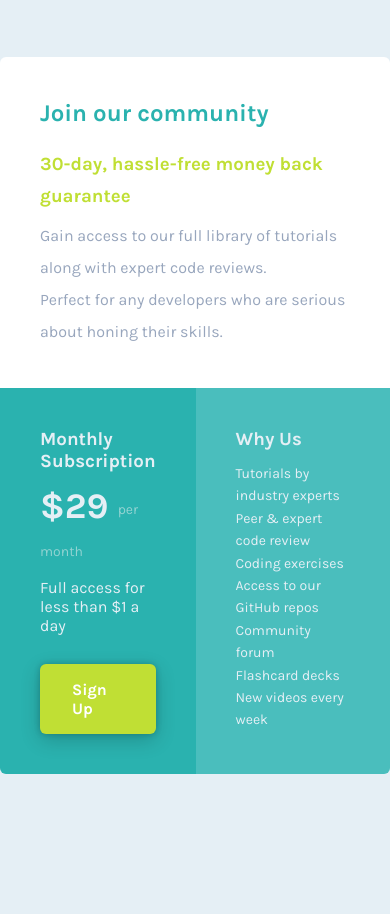
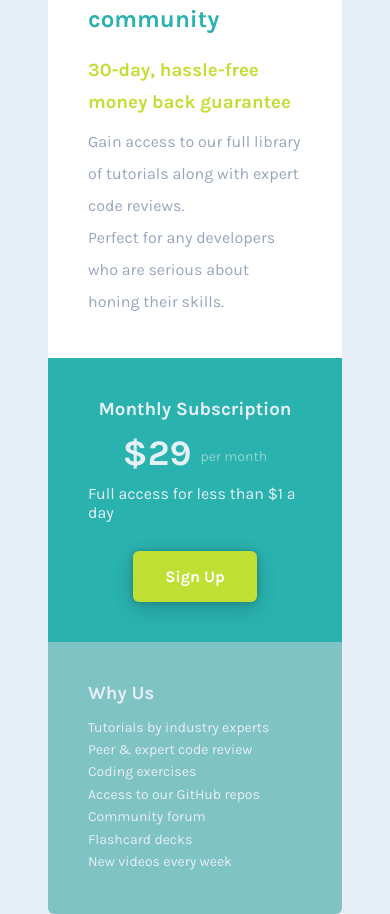
Before and after one commit to hemanuela/single-price-grid-component-master, a plain HTML site: page index.html in a window 390 px wide. Before the commit the page ends 844 px from the top, so only its background shows below. Drawn offline with Linux system fonts and the light colour scheme.

Commit message:
initial commit

```diff
--- a/index.html
+++ b/index.html
@@ -12,7 +12,7 @@
   <link href="https://fonts.googleapis.com/css2?family=Karla:wght@400;700&display=swap" rel="stylesheet">
 
   <!--CSS-->
-  <link rel="stylesheet" href=/single-price-grid-component-master\style.css>
+  <link rel="stylesheet" href="style.css">
 
   <title>Frontend Mentor | Single Price Grid Component</title>
 
@@ -21,18 +21,27 @@
 <body>
 
   <main>
-    <div class="header">
+
+    <!--Announce part-->
+
+    <div class="body-columns">
+
+
+      <div id="header">
         <h2>Join our community</h2>
 
-        <h3 class="yellow-title">30-day, hassle-free money back guarantee</h3>
+        <h3>30-day, hassle-free money back guarantee</h3>
 
         <p>Gain access to our full library of tutorials along with expert code reviews.</p>
         <p>Perfect for any developers who are serious about honing their skills.</p>
-    </div>
+      </div>
 
-    <div class="container">
-      <div class="subscription">
-        <h3> Monthly Subscription</h3>
+    <!--Two columns part-->
+
+
+
+        <div id="subscription">
+          <h3> Monthly Subscription</h3>
 
             <p id="dollar">&dollar;29 <span>per month</span></p>
 
@@ -40,10 +49,10 @@
 
             <div class="button">Sign Up </div>
 
-      </div>
+        </div>
 
-      <div class="why-us">
-        <h3>Why Us</h3>
+        <div id="why-us">
+          <h3>Why Us</h3>
 
             <p>
             Tutorials by industry experts <br/>
@@ -55,7 +64,7 @@
             New videos every week <br/>
             </p>
 
-      </div>
+        </div>
 
     </div>
 
--- a/style.css
+++ b/style.css
@@ -4,6 +4,7 @@
     box-sizing: border-box;
 }
 
+/** General style **/
 html{
     font-family: 'Karla', sans-serif;
     font-size: 16px;
@@ -15,29 +16,107 @@ html{
     max-width: 100%;
 }
 
+/** Display Grid **/
+.body-columns{
+    display: grid;
+    height: 100vh;
+    grid-template-columns: 1fr 1fr;
+    grid-template-rows: 0.25fr 0.25fr;
+    grid-template-areas:
+        "header header"
+        "subscription why-us";
+    align-content: center;
+}
 
-h2{ /** Cyan **/
+#header{
+    background-color: white;
+    grid-area: header;
+    padding: 40px;
+    border-radius: 6px 6px 0 0;
+    border-left: none;
+    line-height: 2rem;
+}
+
+#subscription{
+    background-color: hsl(179, 62%, 43%);
+    grid-area: subscription;
+    padding: 40px;
+    border-radius: 0px 0px 0px 6px;
+    border-left: none;
+    justify-items: center;
+}
+
+#why-us{
+    background-color: hsla(179, 37%, 56%, 0.781);
+    grid-area: why-us;
+    padding: 40px;
+    border-radius: 0px 0px 6px 0px;
+    border-left: none;
+}
+
+
+/** Titles **/
+#header h2{ /** Cyan - Join our community **/
     color: hsl(179, 62%, 43%);
     padding-bottom: 1.2rem;
 }
 
-h3.yellow-title{ /** Bright Yellow **/
+#header h3{ /** Bright Yellow - 30-day... **/
     color: hsl(71, 73%, 54%);
     padding-bottom: 0.5rem;
 }
 
-h3{ /** Ligth Gray **/
+h3{ /** Ligth Gray - Monthlly... and Why us **/
     color: hsl(204, 43%, 93%);
 }
 
-.header p { /** Grayish Blue **/
+
+/** Body text **/
+#header p { /** Grayish Blue **/
     color:  hsl(218, 22%, 67%) ;
 }
 
-.subscription p, .why-us{
+#subscription p, #why-us p{
     color:hsl(204, 43%, 93%);
 }
 
+
+/** Body text - adjustments**/
+#why-us p{
+    font-size: 14px;
+    line-height: 1.4rem ;
+}
+
+#why-us h3{
+    padding-bottom: 0.8rem;
+}
+
+#subscription h3{
+    padding-bottom: 0.8rem;
+}
+
+#dollar{
+    font-size: 36px;
+    font-weight: bold;
+    padding-bottom: 0.6rem;
+}
+
+#subscription span {
+    font-size: 14px;
+    color: hsla(0, 0%, 95%, 0.521);
+    font-weight: lighter;
+    vertical-align: middle;
+}
+
+#subscription{
+    justify-content: center;
+}
+
+#full-access{
+    padding-bottom: 1.8rem;
+}
+
+/** Button **/
 .button {
     display: flex;
     align-items: center;
@@ -51,79 +130,33 @@ h3{ /** Ligth Gray **/
     justify-content: center;
 }
 
-
 .button:hover {
     background: hsl(71, 73%, 48%);
 }
 
-.header {
-    background:white;
-    padding: 40px;
-    border-radius: 6px 6px 0 0;
-    border-left: none;
-    line-height: 2rem;
-}
-
-
-.container {
-    display: grid;
-    grid-template-columns: 1fr 1fr;
-
-
- }
-
-.subscription {
-    background: hsl(179, 62%, 43%);
-    padding: 40px;
-    border-radius: 0px 0px 0px 6px;
-    border-left: none;
-    justify-items: center;
-
-}
-
-.why-us {
-    background: #4abebd;
-    padding: 40px;
-    border-radius: 0px 0px 6px 0px;
-    border-left: none;
-
-}
-
-.why-us p {
-    font-size: 14px;
-    line-height: 1.4rem ;
-}
-
-.why-us h3{
-    padding-bottom: 0.8rem;
-}
-
-.container .subscription h3{
-    padding-bottom: 0.8rem;
-}
-
-.container .subscription #dollar{
-    font-size: 36px;
-    font-weight: bold;
-    padding-bottom: 0.6rem;
-}
-
-.container .subscription #full-access{
-    padding-bottom: 1.8rem;
-}
-
-.container .subscription{
-    justify-content: center;
-}
-
-.container .subscription span {
-    font-size: 14px;
-    color: hsla(0, 0%, 95%, 0.521);
-    font-weight: lighter;
-    vertical-align: middle;
-
-}
 
 footer{
     display: none;
 }
+
+
+/** Mobile - responsive **/
+@media only screen and (max-width:550px) {
+    .body-columns{
+        grid-template-columns: 1fr;
+        grid-template-rows: 1fr 0.5fr 0.5fr;
+        grid-template-areas:
+            "header"
+            "subscription"
+            "why-us";
+        padding: 3rem;
+    }
+
+    #subscription{
+        border-radius: 0 0 0 0;
+    }
+
+    #why-us{
+        border-radius: 0 0 6px 6px;
+    }
+}
```
